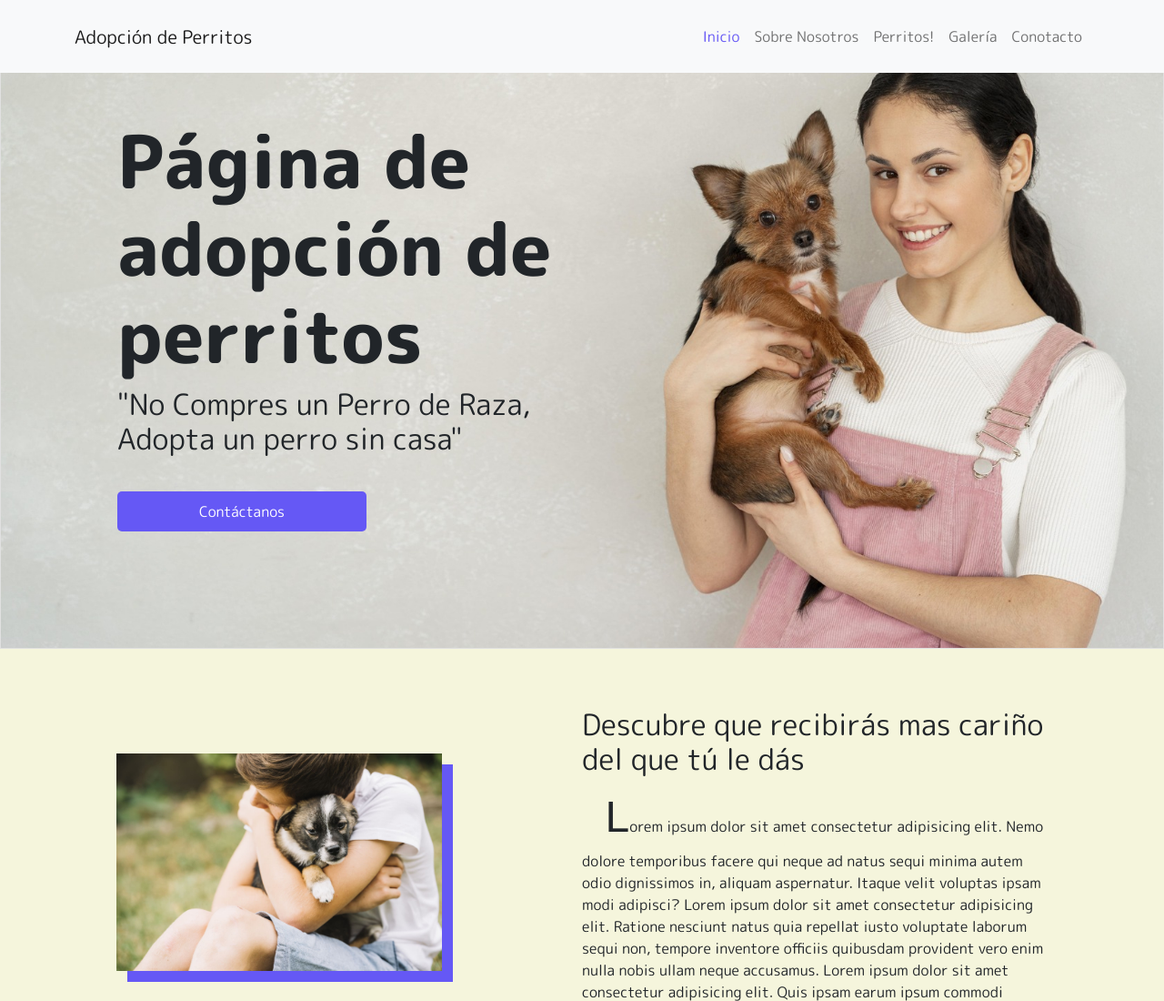
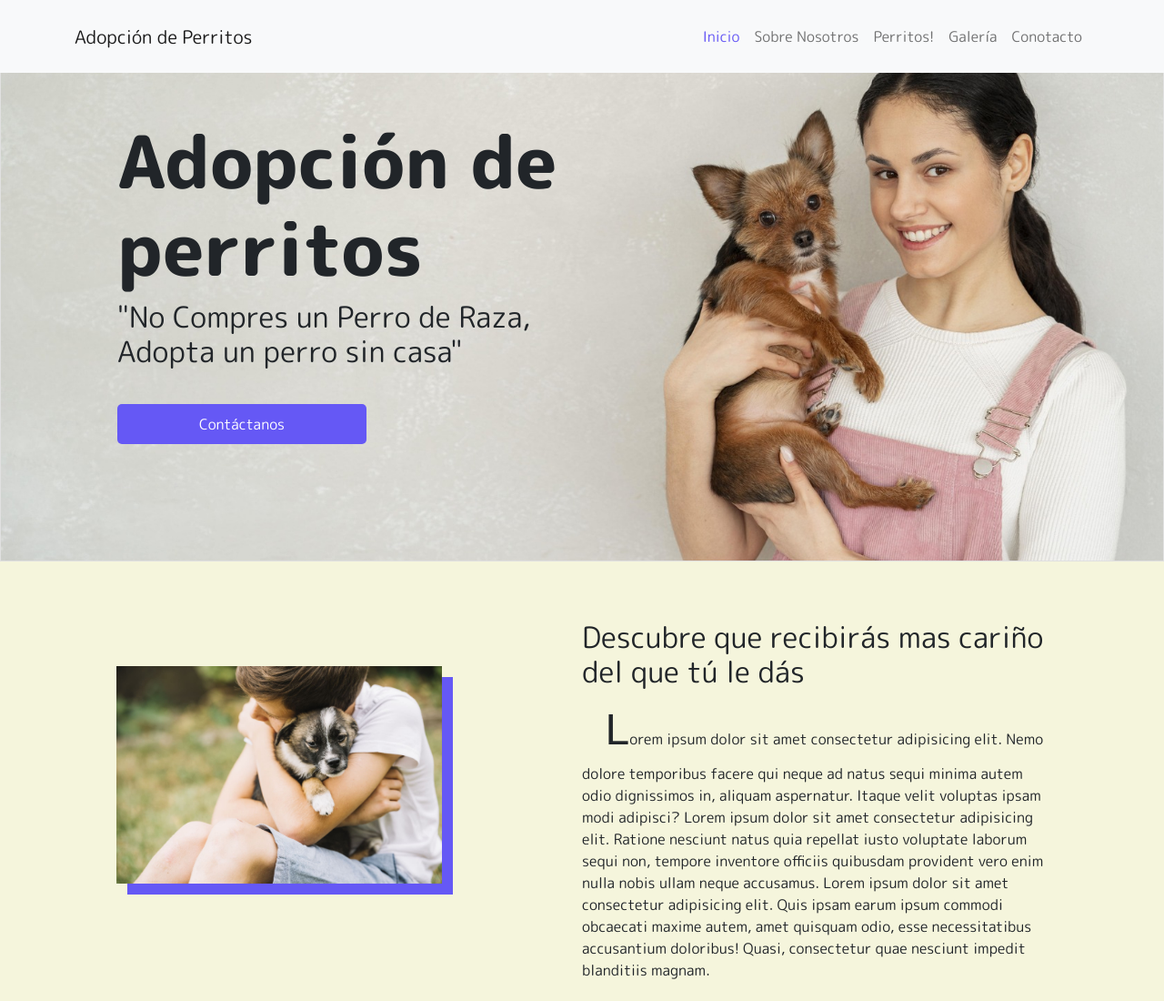
Before and after one commit to mitchelson1021/adopcion_de_perritos, a plain HTML site: page index.html in a window 1280 px wide. Shown: the top 1100 px of the page at 91% size. Drawn offline with nearby package versions, Linux system fonts and the light colour scheme.

Commit message:
correcion de título

```diff
--- a/index.html
+++ b/index.html
@@ -8,7 +8,7 @@
     <title>Adopción de Perritos</title>
     <link rel="icon" href="favicon.png">
 
-    <!-- CSS only -->
+    <!-- Bootstrap -->
     <link href="https://cdn.jsdelivr.net/npm/bootstrap@5.2.3/dist/css/bootstrap.min.css" rel="stylesheet" integrity="sha384-rbsA2VBKQhggwzxH7pPCaAqO46MgnOM80zW1RWuH61DGLwZJEdK2Kadq2F9CUG65" crossorigin="anonymous">
     <!--mis Estilos-->
     <link rel="stylesheet" href="./css/style.css" />
@@ -19,7 +19,7 @@
 </head>
 
 <body>
-
+<!--Barra de Navegación-->
     <nav class="navbar navbar-expand-lg bg-light nav_fixed">
         <div class="container">
             <a class="navbar-brand" href="#">Adopción de Perritos</a>
@@ -52,7 +52,7 @@
     <main>
         <div class="header__titulo">
             <div>
-                <h1>Página de adopción de perritos</h1>
+                <h1>Adopción de perritos</h1>
                 <h2>"No Compres un Perro de Raza, Adopta un perro sin casa"</h2>
                 <button>Contáctanos</button>
             </div>
```
